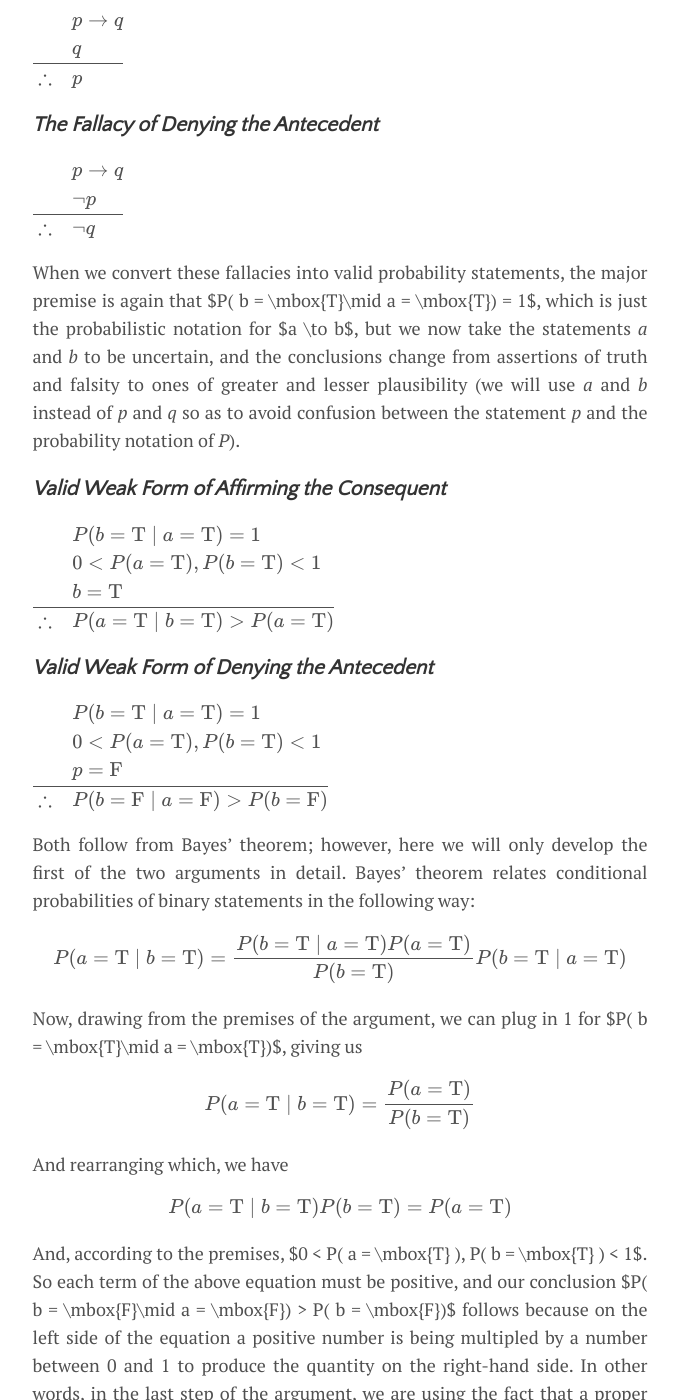
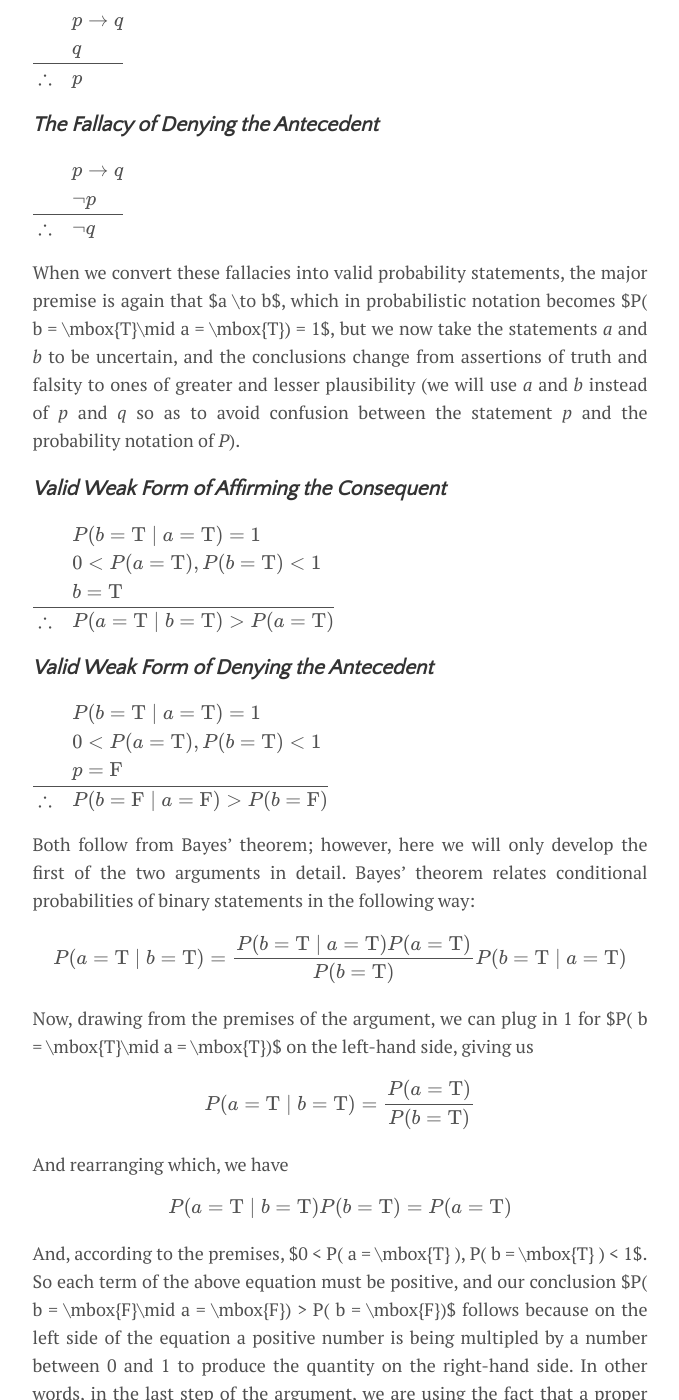
Before and after one commit to DanielAmes/DanielAmes.github.io, a Jekyll site: the page built from _posts/2025-01-10-bayeslogic.md, in a window 1280 px wide and 1400 px high, scrolled down 1253 px. Shown: the whole window, without its empty margins (300-979 px from the left). Built offline with Jekyll 4.4.1, drawn with Linux system fonts in a browser that asks for light colours; formulas are drawn with MathJax 3.

Commit message:
rearrangement

```diff
--- a/_posts/2025-01-10-bayeslogic.md
+++ b/_posts/2025-01-10-bayeslogic.md
@@ -60,7 +60,7 @@
   \end{array}$$
 
 
-When we convert these fallacies into valid probability statements, the major premise is again that $P( b = \mbox{T}\mid a = \mbox{T}) = 1$, which is just the probabilistic notation for $a \to b$, but we now take the statements _a_ and _b_ to be uncertain, and the conclusions change from assertions of truth and falsity to ones of greater and lesser plausibility (we will use _a_ and _b_ instead of _p_ and _q_ so as to avoid confusion between the statement _p_ and the probability notation of _P_).
+When we convert these fallacies into valid probability statements, the major premise is again that $a \to b$, which in probabilistic notation becomes $P( b = \mbox{T}\mid a = \mbox{T}) = 1$, but we now take the statements _a_ and _b_ to be uncertain, and the conclusions change from assertions of truth and falsity to ones of greater and lesser plausibility (we will use _a_ and _b_ instead of _p_ and _q_ so as to avoid confusion between the statement _p_ and the probability notation of _P_).
 
 ### _Valid Weak Form of Affirming the Consequent_
 $$\begin{array}{rl}
@@ -86,7 +86,7 @@
 P( a = \mbox{T}\mid b = \mbox{T}) = \frac{P( b = \mbox{T}\mid a = \mbox{T})P( a = \mbox{T})}{P( b = \mbox{T})}P( b = \mbox{T}\mid a = \mbox{T})
 $$
 
-Now, drawing from the premises of the argument, we can plug in 1 for $P( b = \mbox{T}\mid a = \mbox{T})$, giving us
+Now, drawing from the premises of the argument, we can plug in 1 for $P( b = \mbox{T}\mid a = \mbox{T})$ on the left-hand side, giving us
 
 $$
 P( a = \mbox{T}\mid b = \mbox{T}) = \dfrac{P( a = \mbox{T})}{P( b = \mbox{T})}
```
